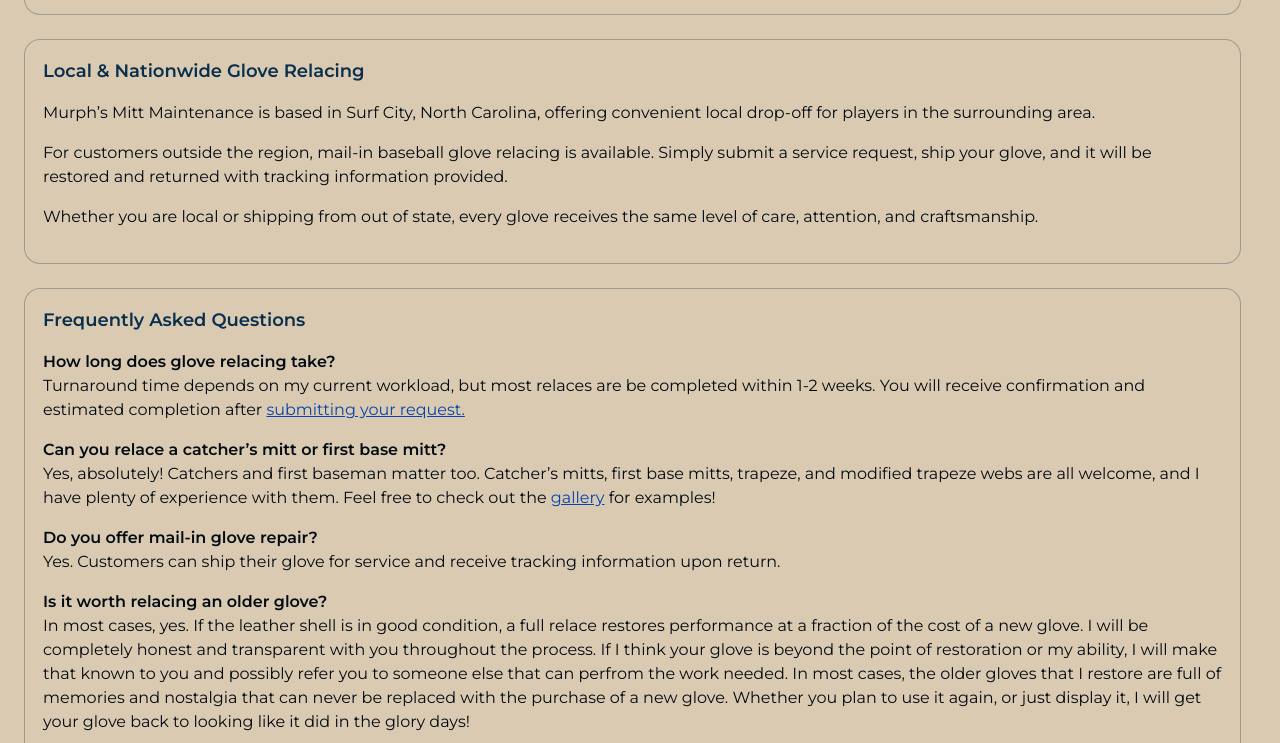
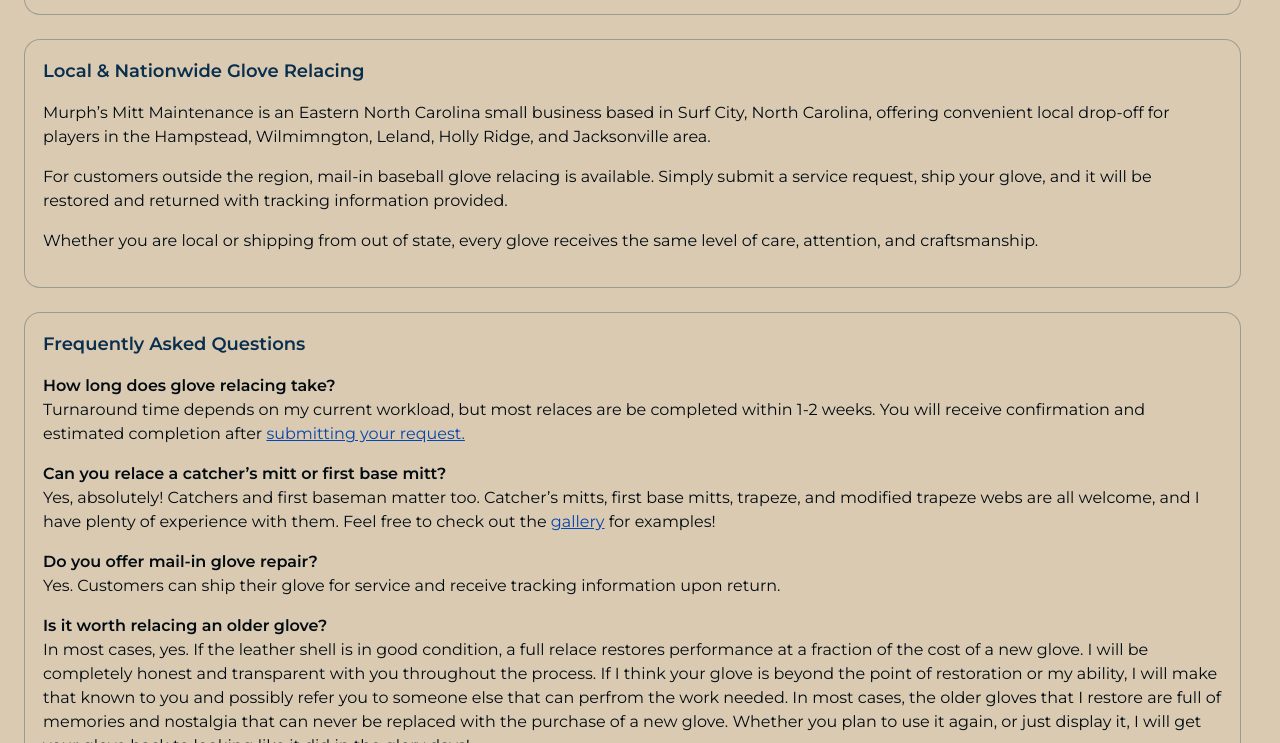
Before and after one commit to kbrettmurphy-ctrl/murphsmitts, a Jekyll site: the page built from baseball-glove-relacing/index.html, in a window 1280 px wide and 900 px high, scrolled down 1203 px, cut to the strip 157-900 px from the top of the window. Built offline with Jekyll 4.4.1, drawn with Linux system fonts in a browser that asks for light colours.

Commit message:
Update index.html

```diff
--- a/baseball-glove-relacing/index.html
+++ b/baseball-glove-relacing/index.html
@@ -62,7 +62,7 @@
   <div class="card" style="margin-top:24px;">
     <h2>Local & Nationwide Glove Relacing</h2>
     <p>
-      Murph’s Mitt Maintenance is based in Surf City, North Carolina, offering convenient local drop-off for players in the surrounding area.
+      Murph’s Mitt Maintenance is an Eastern North Carolina small business based in Surf City, North Carolina, offering convenient local drop-off for players in the Hampstead, Wilmimngton, Leland, Holly Ridge, and Jacksonville area.
     </p>
     <p>
       For customers outside the region, mail-in baseball glove relacing is available. Simply submit a service request, ship your glove, and it will be restored and returned with tracking information provided.
```
